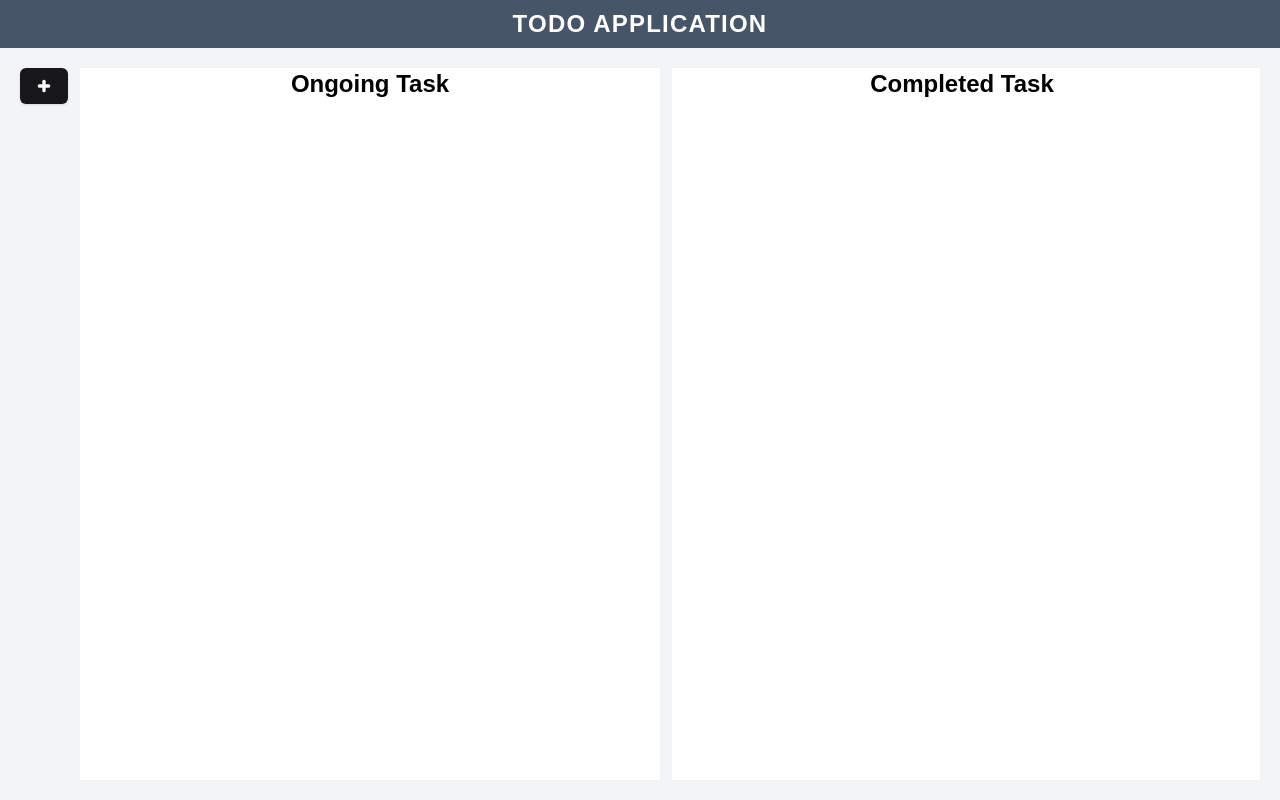
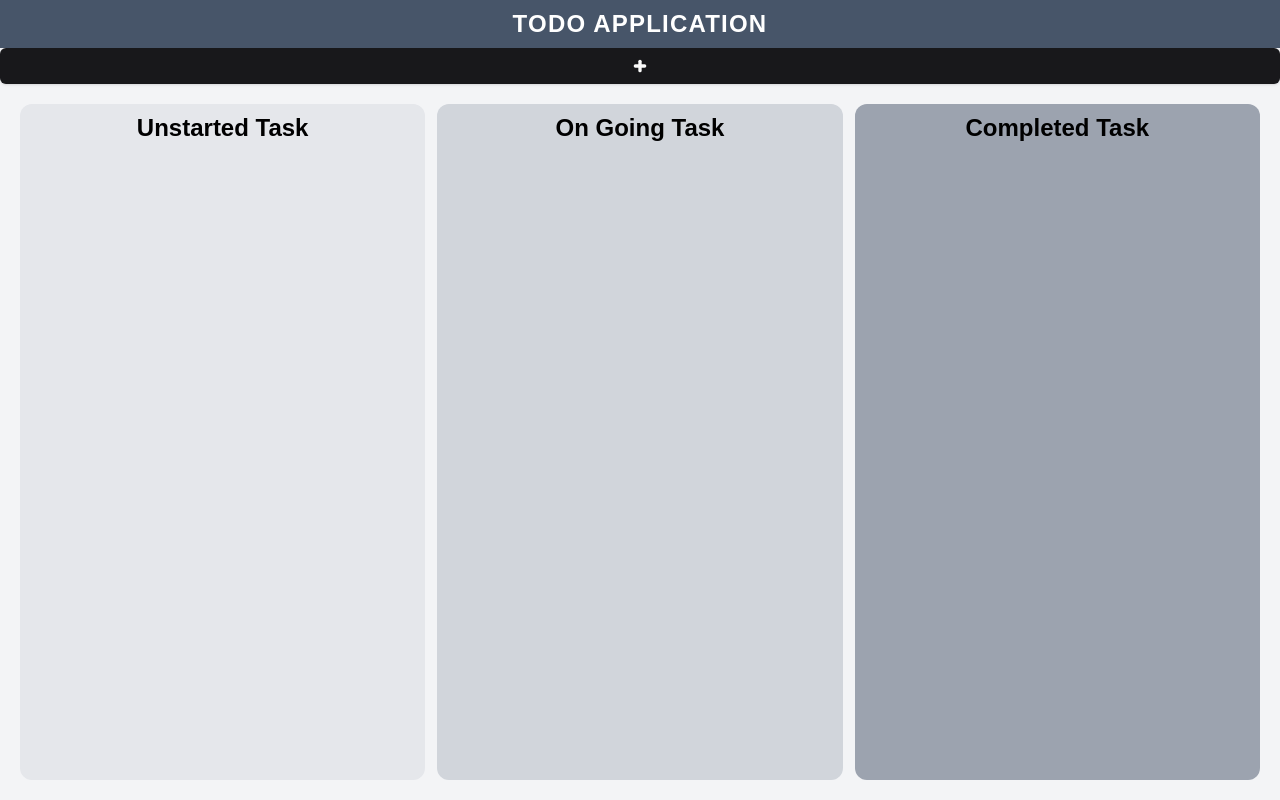
Before and after one commit to TheGreatL/NextJsTodo, a Next.js app: page / in a window 1280 px wide. Built offline with nearby package versions, Linux system fonts and the light colour scheme.

Commit message:
Back to Start

```diff
--- a/app/layout.tsx
+++ b/app/layout.tsx
@@ -25,7 +25,7 @@ export default function RootLayout({
 }>) {
   return (
     <html lang='en'>
-      <body className={`${geistSans.variable} ${geistMono.variable} antialiased`}>
+      <body className={`${geistSans.variable} ${geistMono.variable} bg-gray-100 antialiased`}>
         {children}
         <Toaster />
       </body>
--- a/components/dialog/add-todo-modal.tsx
+++ b/components/dialog/add-todo-modal.tsx
@@ -30,8 +30,8 @@ export default function AddTodoModal() {
       taskName,
       taskNote,
       createdAt: new Date(),
-      status: 'On Going',
-      id: Math.random() * (5000 - 1) + 1
+      status: 'Unstarted',
+      id: Math.round(Math.random() * (5000 - 1) + 1)
     });
     toast.success('Task Added', {
       position: 'top-center',
--- a/components/draggable.tsx
+++ /dev/null
@@ -1,30 +0,0 @@
-import React from 'react';
-import {useDraggable} from '@dnd-kit/core';
-import {Card} from './ui/card';
-
-type Props = {
-  children: React.ReactElement;
-  id: number;
-};
-export default function Draggable({children, id}: Props) {
-  const {attributes, listeners, setNodeRef, transform} = useDraggable({
-    id
-  });
-  const style =
-    transform ?
-      {
-        transform: `translate3d(${transform.x}px, ${transform.y}px, 0)`
-      }
-    : undefined;
-
-  return (
-    <Card
-      className='z-10'
-      ref={setNodeRef}
-      style={style}
-      {...listeners}
-      {...attributes}>
-      {children}
-    </Card>
-  );
-}
--- a/components/droppable.tsx
+++ /dev/null
@@ -1,22 +0,0 @@
-import React from 'react';
-import {useDroppable} from '@dnd-kit/core';
-import {ScrollArea} from './ui/scroll-area';
-
-type Props = {
-  children: React.ReactElement;
-};
-
-export default function Droppable({children}: Props) {
-  const {isOver, setNodeRef} = useDroppable({
-    id: 'droppable'
-  });
-
-  return (
-    <ScrollArea
-      ref={setNodeRef}
-      className={`${isOver ? 'bg-gray-500' : 'bg-white'} z-0 flex-1 pr-2 text-black`}>
-      <h1 className='text-center text-2xl font-semibold'>Completed Task</h1>
-      <div>{children}</div>
-    </ScrollArea>
-  );
-}
--- /dev/null
+++ b/components/scroll-container.tsx
@@ -0,0 +1,15 @@
+import React from 'react';
+type PropTypes = {
+  children: React.ReactElement;
+  backgroundColor: string;
+  title: string;
+};
+export default function ScrollContainer({children, title, backgroundColor}: PropTypes) {
+  return (
+    <div className={`flex flex-1 flex-col rounded-xl py-2 pb-5 ${backgroundColor}`}>
+      <h1 className='text-center text-2xl font-semibold'>{title}</h1>
+
+      {children}
+    </div>
+  );
+}
--- a/components/todo-body.tsx
+++ b/components/todo-body.tsx
@@ -1,57 +1,95 @@
 'use client';
 
-import useTodoStore from '@/store/todo-store';
-import {Active, DndContext, DragEndEvent} from '@dnd-kit/core';
+import useTodoStore, {Status} from '@/store/todo-store';
+import {
+  DndContext,
+  DragEndEvent,
+  KeyboardSensor,
+  PointerSensor,
+  useSensor,
+  useSensors,
+  TouchSensor,
+  MouseSensor,
+  closestCenter
+} from '@dnd-kit/core';
 
-import TodoTask from './todo-task';
-import Droppable from './droppable';
-import {ScrollArea} from '@radix-ui/react-scroll-area';
 import AddTodoModal from './dialog/add-todo-modal';
+import {arrayMove, sortableKeyboardCoordinates} from '@dnd-kit/sortable';
 
+import TodoColumn from './todo-column';
+
+const todoColumns: {
+  title: string;
+  typeName: Status;
+}[] = [
+  {title: 'Unstarted Task', typeName: 'Unstarted'},
+  {title: 'On Going Task', typeName: 'On Going'},
+  {title: 'Completed Task', typeName: 'Completed'}
+];
 export default function TodoBody() {
-  const {todos: todoItems, updateTodo} = useTodoStore((state) => state);
-  // const [todoItems, setTodoItems] = useState<TodoType[]>(todoArray);
+  const {todos: todoItems, updateTodo, reArrangeTodo} = useTodoStore((state) => state);
 
-  const handleOnSetItems = (activeElement: Active) => {
-    updateTodo(activeElement.id as number);
-  };
+  const sensors = useSensors(
+    useSensor(PointerSensor),
+    useSensor(KeyboardSensor, {
+      coordinateGetter: sortableKeyboardCoordinates
+    }),
+    useSensor(TouchSensor),
+    useSensor(MouseSensor)
+  );
+
   function handleDragEnd(event: DragEndEvent) {
     const {over, active} = event;
+
     if (!over) {
       return;
     }
+    // console.log(active.id, over.id, event);
+    // const itemStatus = todoItems.find((item) => item.id === active.id);
+    // console.log(itemStatus);
+    // if (
+    //   active.id !== over.id &&
+    //   itemStatus?.status !== over.id &&
+    //   (over.id === 'Unstarted' || over.id === 'On Going' || over.id === 'Completed')
+    // ) {
+    //   console.log(true);
+    //   const todoId = active.id as number;
+    //   const newTodoStatus = over.id as Status;
+    //
+    // }
+    console.log(over, active);
+    if (active.id === over.id) return;
 
-    handleOnSetItems(active);
+    if (over.id === 'On Going' || over.id === 'Unstarted' || over.id === 'Completed') {
+      // Move to different Columns
+      console.log(active, over);
+      const todoId = active.id as number;
+      const newTodoStatus = over.id as Status;
+      updateTodo(todoId, newTodoStatus);
+      return;
+    }
+
+    const activeIndex = active.data?.current?.sortable.index;
+    const overIndex = over.data?.current?.sortable.index;
+
+    reArrangeTodo(arrayMove(todoItems, activeIndex, overIndex));
   }
   return (
-    <DndContext onDragEnd={handleDragEnd}>
-      <section className='flex flex-1 flex-col gap-3 bg-gray-100 p-5 lg:flex-row'>
-        <AddTodoModal />
-        <ScrollArea className='flex flex-1 flex-col gap-2 bg-white text-black'>
-          <h1 className='text-center text-2xl font-semibold'>Ongoing Task</h1>
-
-          {todoItems
-            .filter((todo) => todo.status === 'On Going')
-            .map((todo) => (
-              <TodoTask
-                todoData={todo}
-                key={todo.id}
-              />
-            ))}
-        </ScrollArea>
-
-        <Droppable>
-          <div className='flex flex-col gap-1 p-1'>
-            {todoItems
-              .filter((todo) => todo.status === 'Completed')
-              .map((todo) => (
-                <TodoTask
-                  todoData={todo}
-                  key={todo.id}
-                />
-              ))}
-          </div>
-        </Droppable>
+    <DndContext
+      onDragOver={handleDragEnd}
+      onDragEnd={handleDragEnd}
+      sensors={sensors}
+      collisionDetection={closestCenter}>
+      <AddTodoModal />
+      <section className='flex flex-1 flex-col gap-3 p-5 text-black lg:flex-row'>
+        {todoColumns.map((column) => (
+          <TodoColumn
+            key={column.typeName}
+            title={column.title}
+            typeName={column.typeName}
+            todoData={todoItems}
+          />
+        ))}
       </section>
     </DndContext>
   );
--- /dev/null
+++ b/components/todo-column.tsx
@@ -0,0 +1,45 @@
+import React from 'react';
+import ScrollContainer from './scroll-container';
+import {rectSortingStrategy, SortableContext, verticalListSortingStrategy} from '@dnd-kit/sortable';
+import {Status, TodoType} from '@/store/todo-store';
+import TodoTask from './todo-task';
+import {DragOverlay, useDraggable, useDroppable} from '@dnd-kit/core';
+
+type Props = {
+  title: string;
+  typeName: Status;
+  todoData: TodoType[];
+};
+
+export default function TodoColumn({title, todoData, typeName}: Props) {
+  const data = todoData.filter((todo) => todo.status === typeName);
+  let backgroundColor = 'bg-gray-200';
+  if (typeName === 'On Going') backgroundColor = 'bg-gray-300';
+  else if (typeName === 'Completed') backgroundColor = 'bg-gray-400';
+
+  const {setNodeRef, isOver} = useDroppable({
+    id: typeName
+  });
+  return (
+    <>
+      <ScrollContainer
+        title={title}
+        backgroundColor={isOver ? 'bg-red-200' : backgroundColor}>
+        <div
+          ref={setNodeRef}
+          className='z-0 flex flex-1 flex-col gap-5 pl-1 pr-2'>
+          <SortableContext
+            items={data}
+            strategy={rectSortingStrategy}>
+            {data.map((todo) => (
+              <TodoTask
+                todoData={todo}
+                key={todo.id}
+              />
+            ))}
+          </SortableContext>
+        </div>
+      </ScrollContainer>
+    </>
+  );
+}
--- a/components/todo-task.tsx
+++ b/components/todo-task.tsx
@@ -1,15 +1,24 @@
 import {TodoType} from '@/store/todo-store';
-import Draggable from './draggable';
 import {Card, CardContent, CardDescription, CardHeader, CardTitle} from './ui/card';
-import {Check, Trash} from 'lucide-react';
+import {Trash} from 'lucide-react';
 import {Button} from './ui/button';
 import DeleteTodoModal from './dialog/delete-todo-modal';
 import * as motion from 'motion/react-client';
+import {useSortable} from '@dnd-kit/sortable';
+import {CSS} from '@dnd-kit/utilities';
 type TodoTaskProps = {
   todoData: TodoType;
 };
 export default function TodoTask({todoData}: TodoTaskProps) {
   const {createdAt, id, taskName, status, taskNote} = todoData;
+  const {attributes, listeners, setNodeRef, transform, transition} = useSortable({
+    id
+  });
+
+  const style = {
+    transform: CSS.Transform.toString(transform),
+    transition
+  };
 
   return (
     <motion.div
@@ -21,10 +30,13 @@ export default function TodoTask({todoData}: TodoTaskProps) {
         scale: {type: 'spring', visualDuration: 0.4, bounce: 0.5}
       }}
       className='z-50'
-      whileHover={{scale: 0.999}}
-      whileTap={{scale: 0.999}}>
-      {status === 'Completed' ?
-        <Card>
+      whileHover={{scale: 1.01}}
+      whileDrag={{scale: 1.01}}
+      whileTap={{scale: 1.01}}>
+      <Card
+        ref={setNodeRef}
+        style={style}
+        className={`z-50`}>
         <CardHeader>
           <CardTitle className='flex text-2xl uppercase'>
             <span className='flex-1'>{taskName}</span>
@@ -41,30 +53,15 @@ export default function TodoTask({todoData}: TodoTaskProps) {
           </CardTitle>
           <CardDescription>{`${createdAt}`}</CardDescription>
         </CardHeader>
-          <CardContent className='p-5'>
-            <p className='text-sm'>Note</p>
-            <h1 className='text-xl'>{taskNote}</h1>
-            <h1>
-              <Check
-                strokeWidth={5}
-                color='green'
-              />
-            </h1>
+        <CardContent
+          {...listeners}
+          {...attributes}
+          className='z-50 p-5'>
+          <h1>{taskNote}</h1>
+          <h1>{status}</h1>
+          <h1>Task ID:{id}</h1>
         </CardContent>
       </Card>
-      : <Draggable id={id}>
-          <>
-            <CardHeader>
-              <CardTitle className='text-2xl uppercase'>{taskName}</CardTitle>
-              <CardDescription>{`${createdAt}`}</CardDescription>
-            </CardHeader>
-            <CardContent className='p-5'>
-              <h1>{taskNote}</h1>
-              <h1>{status}</h1>
-            </CardContent>
-          </>
-        </Draggable>
-      }
     </motion.div>
   );
 }
--- a/package.json
+++ b/package.json
@@ -10,6 +10,8 @@
   },
   "dependencies": {
     "@dnd-kit/core": "^6.3.1",
+    "@dnd-kit/sortable": "^10.0.0",
+    "@dnd-kit/utilities": "^3.2.2",
     "@radix-ui/react-alert-dialog": "^1.1.6",
     "@radix-ui/react-avatar": "^1.1.2",
     "@radix-ui/react-checkbox": "^1.1.3",
--- a/store/todo-store.ts
+++ b/store/todo-store.ts
@@ -1,6 +1,6 @@
 import {create} from 'zustand';
 
-type Status = 'On Going' | 'Completed';
+export type Status = 'Unstarted' | 'On Going' | 'Completed';
 export interface TodoType {
   id: number;
   taskName: string;
@@ -11,8 +11,9 @@ export interface TodoType {
 type TodoStore = {
   todos: TodoType[];
   addTodo: (newTodo: TodoType) => void;
-  updateTodo: (todoId: number) => void;
+  updateTodo: (todoId: number, newTodoStatus: Status) => void;
   deleteTodo: (todoId: number) => void;
+  reArrangeTodo: (reArrangedTodo: TodoType[]) => void;
 };
 
 const useTodoStore = create<TodoStore>((set) => ({
@@ -22,14 +23,14 @@ const useTodoStore = create<TodoStore>((set) => ({
       ...prevState,
       todos: [{...newTodo}, ...prevState.todos]
     })),
-  updateTodo: (todoId) =>
+  updateTodo: (todoId, newTodoStatus) =>
     set((prevState) => ({
       ...prevState,
       todos: prevState.todos.map((todo) => {
         if (todo.id == todoId) {
           return {
             ...todo,
-            status: 'Completed'
+            status: newTodoStatus
           };
         }
         return todo;
@@ -39,6 +40,11 @@ const useTodoStore = create<TodoStore>((set) => ({
     set((prevState) => ({
       ...prevState,
       todos: prevState.todos.filter((todo) => todo.id !== todoId)
+    })),
+  reArrangeTodo: (reArrangedTodo) =>
+    set((prevState) => ({
+      ...prevState,
+      todos: reArrangedTodo
     }))
 }));
 export default useTodoStore;
```
Also changed, not shown: 2 other files (tests, documents, lock files or other folders). Lines whose indentation alone changed are shown as unchanged.
